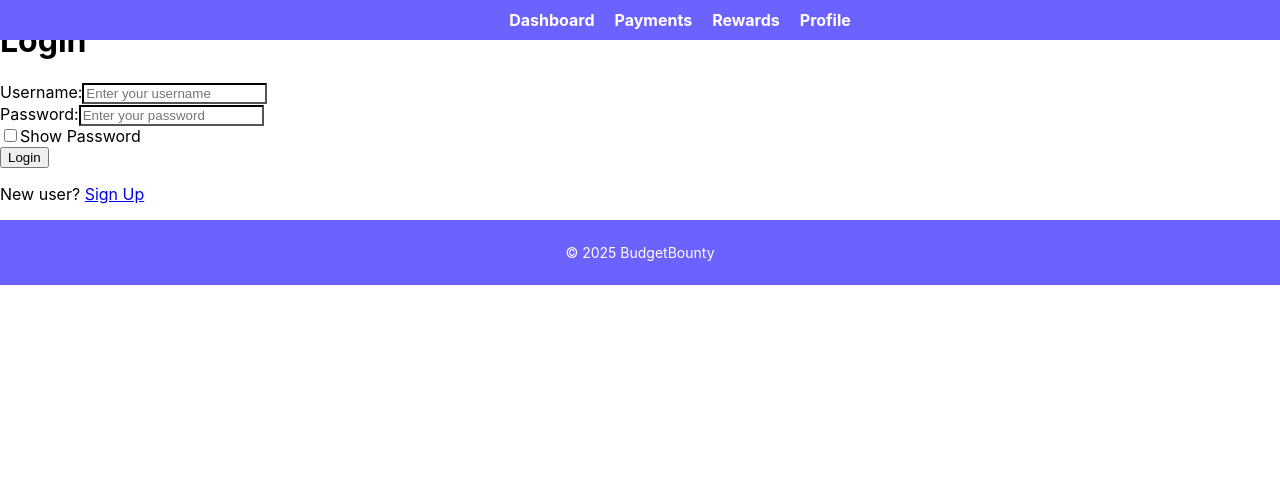
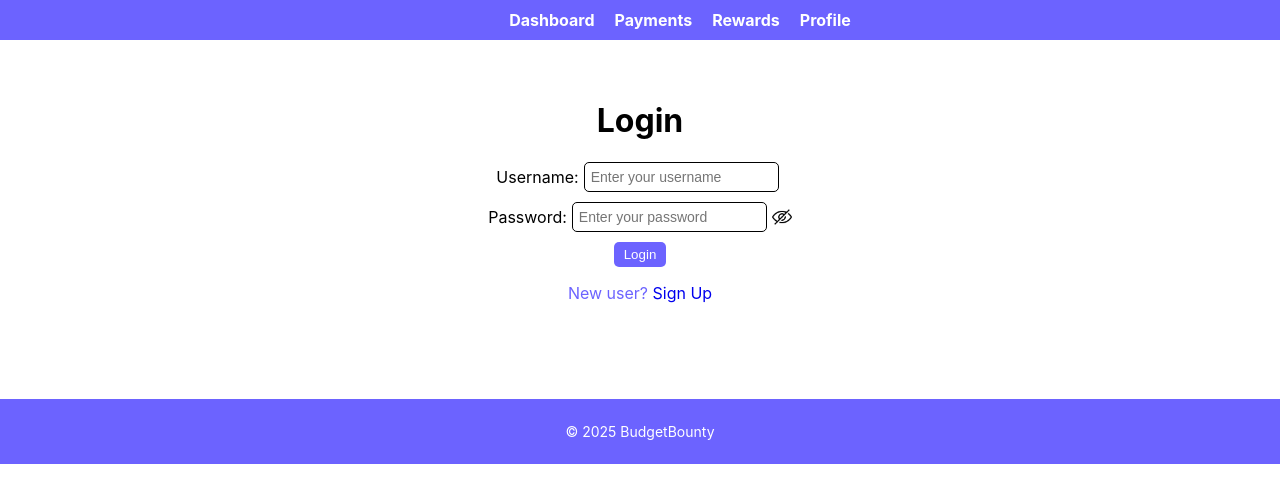
Before and after one commit to lawraisins/budgetbounty, a React (Create React App) app: page /login in a window 1280 px wide. Shown: the top 502 px of the page. Built offline with nearby package versions, Linux system fonts and the light colour scheme.

Commit message:
Login and Register style changes

```diff
--- a/src/components/FormInput.js
+++ b/src/components/FormInput.js
@@ -1,4 +1,7 @@
 import React, { useState } from "react";
+import "../styles/FormInput.css";
+import view from "../images/icons/view.png";
+import hide from "../images/icons/hide.png";
 
 function FormInput({ label, name, type, value, onChange, placeholder, error }) {
   const [showPassword, setShowPassword] = useState(false);
@@ -10,10 +13,12 @@ function FormInput({ label, name, type, value, onChange, placeholder, error }) {
   const isPasswordField = type === "password";
 
   return (
-    <div>
-      <label>
-        {label}:
+    <div className="form-input">
+
+      <div className="form-input-container">
+      <label>{label}:</label>
         <input
+          className="form-input-field"
           name={name}
           type={isPasswordField && showPassword ? "text" : type}
           value={value}
@@ -21,21 +26,16 @@ function FormInput({ label, name, type, value, onChange, placeholder, error }) {
           placeholder={placeholder}
           style={{ borderColor: error ? "red" : "black" }}
         />
-      </label>
-      {isPasswordField && (
-        <div>
-          <input
-            type="checkbox"
-            id={`${name}-toggle`}
-            onChange={togglePasswordVisibility}
-            checked={showPassword}
+        {isPasswordField && (
+          <img
+            src={showPassword ? view : hide}
+            alt={showPassword ? "Hide Password" : "Show Password"}
+            style={{ width: "20px", height: "20px", cursor: "pointer" }}
+            onClick={togglePasswordVisibility}
           />
-          <label htmlFor={`${name}-toggle`}>
-            {showPassword ? "Hide" : "Show"} Password
-          </label>
-        </div>
-      )}
-      {error && <span style={{ color: "red" }}>{error}</span>}
+        )}
+      </div>
+      {error && <span className="error">{error}</span>}
     </div>
   );
 }
--- a/src/components/Login.js
+++ b/src/components/Login.js
@@ -1,5 +1,6 @@
 import React, {useState} from 'react';
 import FormInput from './FormInput';
+import '../styles/Login.css';
 
 const Login = () => {
   var [formData, setFormData] = useState({
@@ -49,9 +50,9 @@ const Login = () => {
         {/* <label>Username</label> */}
         <FormInput label="Username" name="username" type="text" value={formData.username} placeholder="Enter your username" onChange={(e)=>handleInputChange(e)} error={errors.username}/>
         <FormInput label="Password" name="password" type="password" value={formData.password} placeholder="Enter your password" onChange={(e)=>handleInputChange(e)} error={errors.password}/>
-        <button type="submit">Login</button>
+        <button type="submit" className='login-button'>Login</button>
       </form>
-      <p>New user? <a href="/register">Sign Up</a></p>
+      <p className="new-user">New user? <a href="/register">Sign Up</a></p>
     </div>
   );
 };
--- a/src/components/Register.js
+++ b/src/components/Register.js
@@ -1,5 +1,7 @@
 import React, { useState } from "react";
 import FormInput from "./FormInput";
+import "../styles/Register.css";
+
 
 const Register = () => {
   const [formData, setFormData] = useState({
@@ -85,9 +87,9 @@ const Register = () => {
           error={errors.confirm}
         />
 
-        <button type="submit">Register</button>
+        <button className="register-button"type="submit">Register</button>
       </form>
-      <p>
+      <p className="have-account">
         Have an account? <a href="/login">Log in</a>
       </p>
     </div>
--- /dev/null
+++ b/src/styles/FormInput.css
@@ -0,0 +1,28 @@
+/* FormInput.css */
+
+/* General Styling */
+.form-input {
+    display: flex;
+    flex-direction: column;
+    align-items: center;
+    margin-bottom: 10px;
+  }
+
+  .form-input-container {
+    display: flex;
+    align-items: center;
+  }
+
+  .form-input-field {
+    padding: 6px;
+    border: 1px solid #ccc;  /* Default border */
+    border-radius: 5px;  /* Rounded corners */
+    margin:0px 5px;
+    font-size: 14px;
+    outline: none;
+    transition: border-color 0.3s ease;
+  }
+
+  .error{
+    color:red;
+  }
--- /dev/null
+++ b/src/styles/Login.css
@@ -0,0 +1,24 @@
+/* Login.css */
+
+/* General Styling */
+.login-page {
+    padding: 80px 20px; /* Space for fixed navbar */
+    text-align: center;
+  }
+
+  .login-button {
+    background-color: #6c63ff; /* Matches buttons in App.css */
+    color: white;
+    border: none;
+    padding: 5px 10px;
+    border-radius: 5px;
+    cursor: pointer;
+  }
+
+  a{
+    text-decoration: none;
+  }
+
+  .new-user{
+    color:#6c63ff;
+  }
--- /dev/null
+++ b/src/styles/Register.css
@@ -0,0 +1,23 @@
+/* Register.css */
+
+/* General Styling */
+.register-page {
+    padding: 80px 20px; /* Space for fixed navbar */
+    text-align: center;
+  }
+
+  .register-button {
+    background-color: #6c63ff; /* Matches buttons in App.css */
+    color: white;
+    border: none;
+    padding: 5px 10px;
+    border-radius: 5px;
+    cursor: pointer;
+  }
+
+  a{
+    text-decoration: none;
+  }
+  .have-account{
+    color:#6c63ff;
+  }
```
Also changed, not shown: src/images/icons/hide.png (added), src/images/icons/view.png (added).
